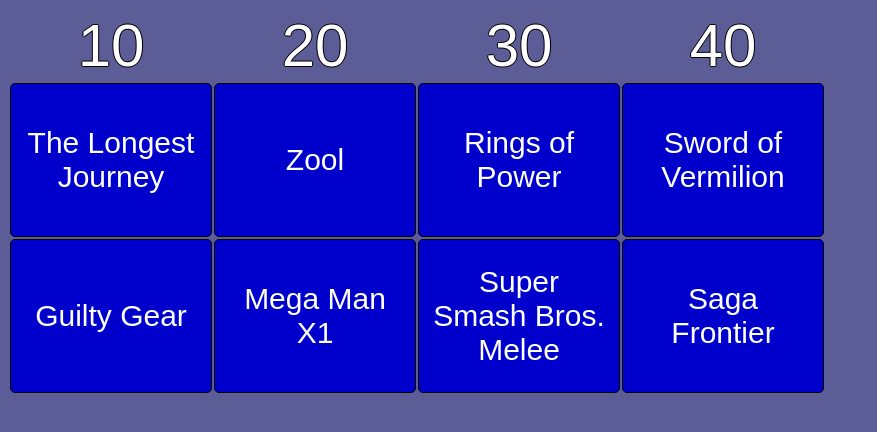
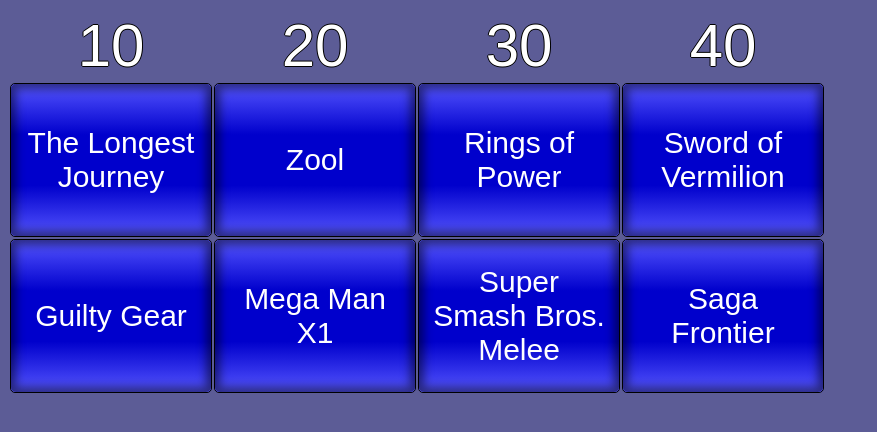
Before and after one commit to erinthios/projectBobcatSnail, a plain HTML site: page quiz.html in a window 1280 px wide. Both pictures are taken after a click on the button "Start New Game". Shown: the whole page, without its empty margins (0-877 px from the left). Drawn offline with nearby package versions, Linux system fonts and the light colour scheme.

Commit message:
Gradient, inner shadow on quiz categories

```diff
--- a/quiz.css
+++ b/quiz.css
@@ -25,7 +25,8 @@
             padding-left: 10px;
             padding-right: 10px;
             font-size: 30px;
-            background-color: #0000CC;
+            background: linear-gradient(to bottom, #55f, #00c, #00c, #55f);
+            box-shadow: 0px 0px 10px 5px rgba(0,0,0,0.5) inset;
             border-radius: 5px;
             border: 1px solid black;
             color: white;
```
